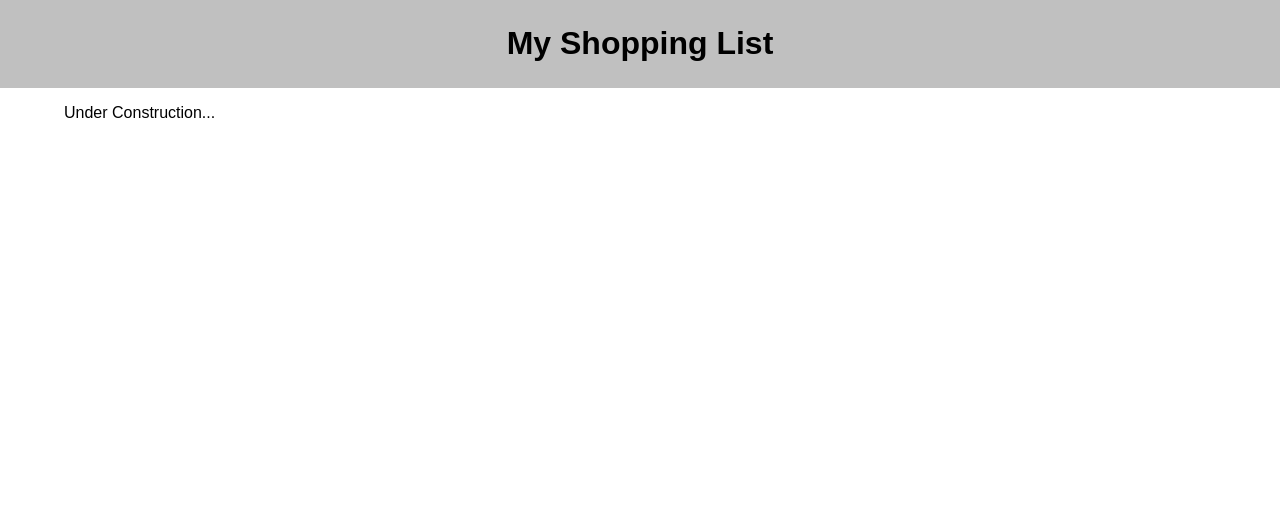
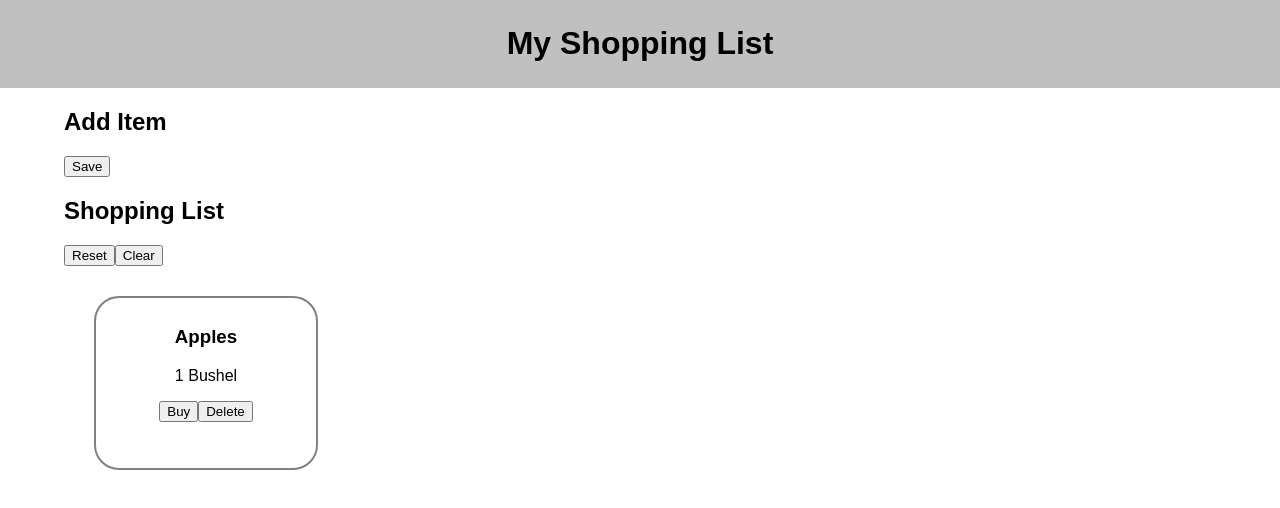
Before and after one commit to RyanOlson86/group-fs-react-shopping-list, a React (Vite) app: page / in a window 1280 px wide. Shown: the top 508 px of the page. Built offline with nearby package versions, Linux system fonts and the light colour scheme.

Commit message:
Got the hardcoded HTML working and set up the base GET request set up

```diff
--- a/package.json
+++ b/package.json
@@ -14,6 +14,7 @@
   "author": "",
   "license": "ISC",
   "dependencies": {
+    "axios": "^1.6.5",
     "express": "^4.17.1",
     "pg": "^8.5.1",
     "react": "^18.2.0",
--- a/src/components/App/App.css
+++ b/src/components/App/App.css
@@ -2,3 +2,12 @@ main {
   width: 90%;
   margin: auto;
 }
+.item {
+  border: 2px solid grey;
+  border-radius: 25px;
+  width: 200px;
+  height: 150px;
+  margin: 30px;
+  text-align: center;
+  padding: 10px;
+}
--- a/src/components/App/App.jsx
+++ b/src/components/App/App.jsx
@@ -1,15 +1,46 @@
 import React from 'react';
-
+import { useEffect, useState } from 'react';
 import Header from '../Header/Header.jsx'
 import './App.css';
+import axios from 'axios'
 
 
 function App() {
+    const [shoppingList, setShoppingList] = useState([])
+
+    const getShoppingList = () => {
+        axios({
+            method: 'GET',
+            url: ''
+        })
+        .then( (response) => {
+            console.log('Inside of GET', response);
+            console.log('Data check', response.data);
+            setShoppingList(response.data)
+        })
+        .catch( function(error) {
+            console.log('Error on get:', error);
+        })
+    }
+    useEffect(() => {
+        getShoppingList();
+    }, [])
+
     return (
         <div className="App">
             <Header />
             <main>
-                <p>Under Construction...</p>
+                <h2>Add Item</h2>
+                <button>Save</button>
+                <h2>Shopping List</h2>
+                <button>Reset</button>
+                <button>Clear</button>
+                <div className='item'>
+                    <h3>Apples</h3>
+                    <p>1 Bushel</p>
+                    <button>Buy</button>
+                    <button>Delete</button>
+                </div>
             </main>
         </div>
     );
```
Also changed, not shown: 1 other file (tests, documents, lock files or other folders).
